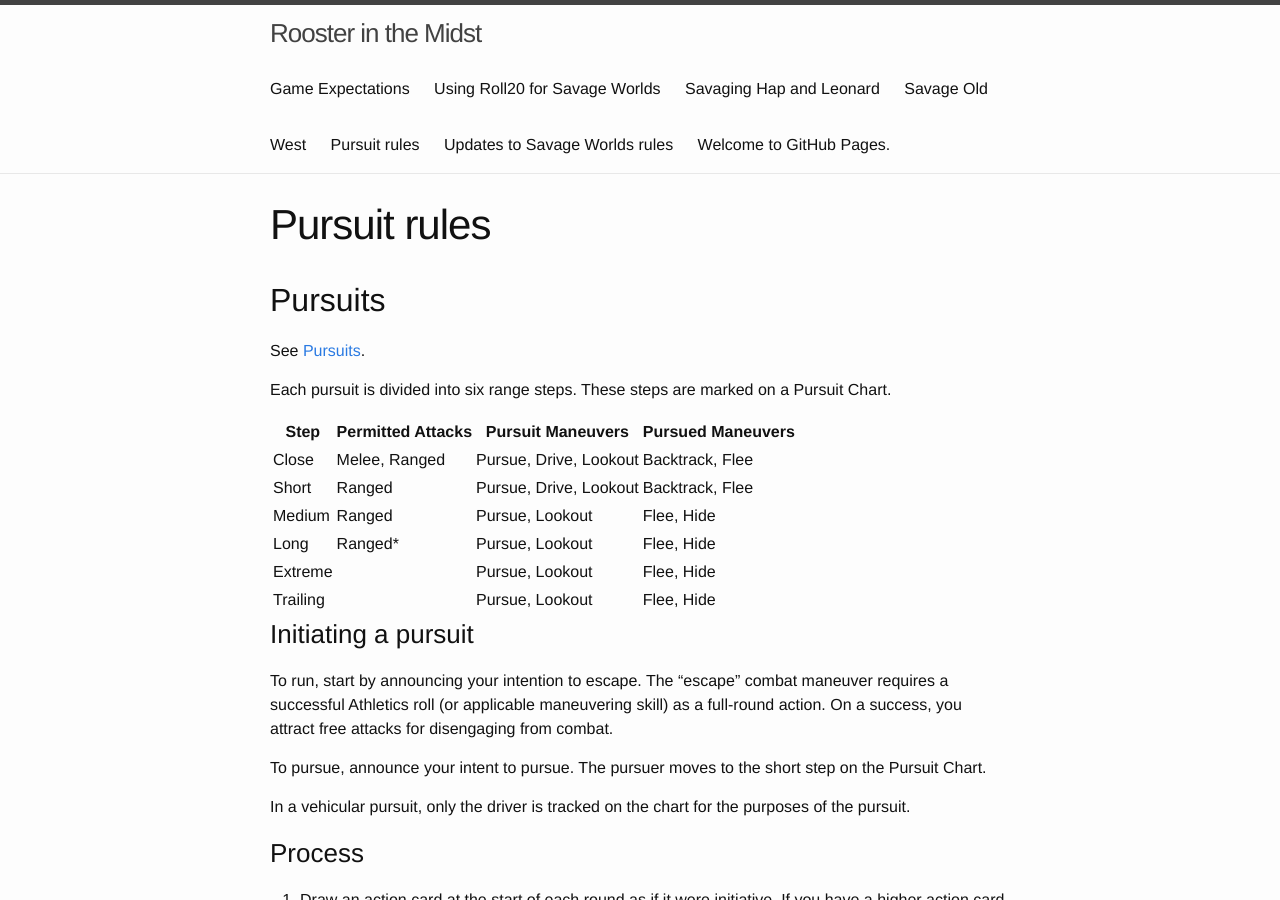
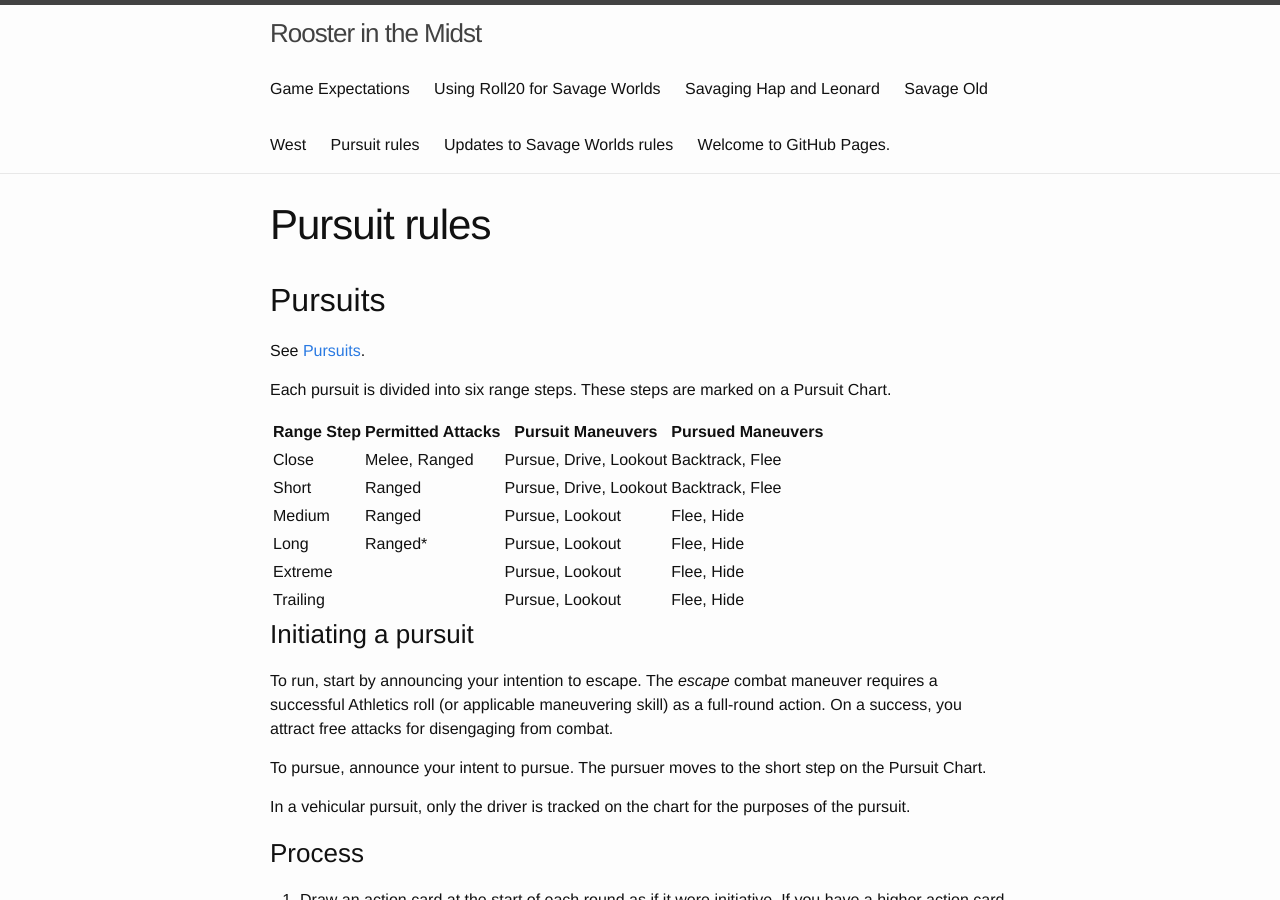
Before and after one commit to achall36/RoxvilleRooster.github.io, a Jekyll site: the page built from sw-pursuits.md, in a window 1280 px wide and 900 px high. Built offline with Jekyll 4.4.1, drawn with Linux system fonts in a browser that asks for light colours.

Commit message:
Update sw-pursuits.md

```diff
--- a/sw-pursuits.md
+++ b/sw-pursuits.md
@@ -10,7 +10,7 @@ See [Pursuits](http://savage-stuff.blogspot.com/2017/08/situational-rule-pursuit
 Each pursuit is divided into six range steps.
 These steps are marked on a Pursuit Chart.
 
-| Step | Permitted Attacks | Pursuit Maneuvers | Pursued Maneuvers |
+| Range Step | Permitted Attacks | Pursuit Maneuvers | Pursued Maneuvers |
 | - | - | - | - |
 | Close | Melee, Ranged | Pursue, Drive, Lookout | Backtrack, Flee  |
 | Short | Ranged | Pursue, Drive, Lookout  | Backtrack, Flee |
@@ -24,7 +24,7 @@ These steps are marked on a Pursuit Chart.
 ### Initiating a pursuit
 
 To run, start by announcing your intention to escape.
-The "escape" combat maneuver requires a successful Athletics roll (or applicable maneuvering skill) as a full-round action.
+The _escape_ combat maneuver requires a successful Athletics roll (or applicable maneuvering skill) as a full-round action.
 On a success, you attract free attacks for disengaging from combat.
 
 To pursue, announce your intent to pursue.
```
